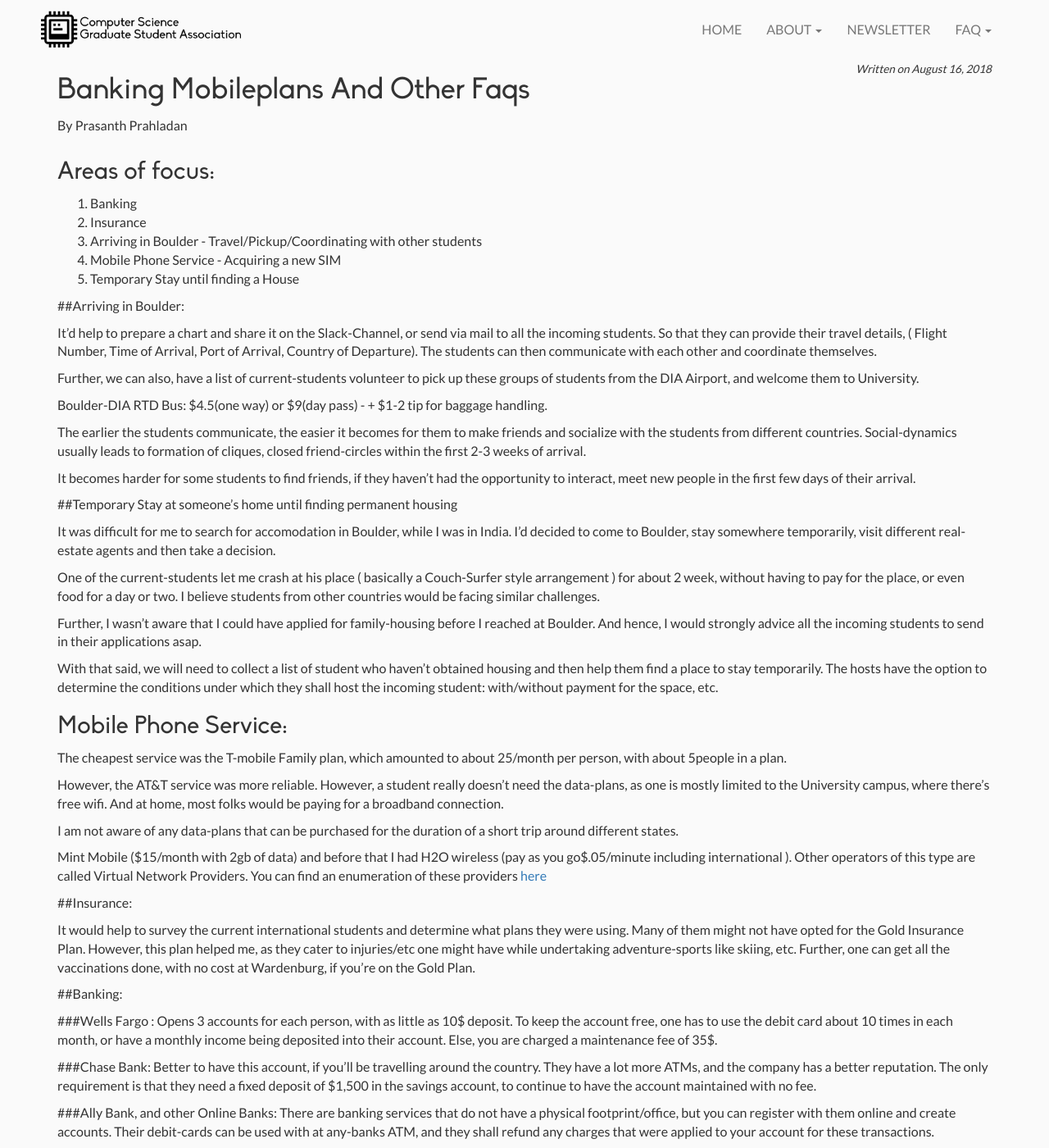
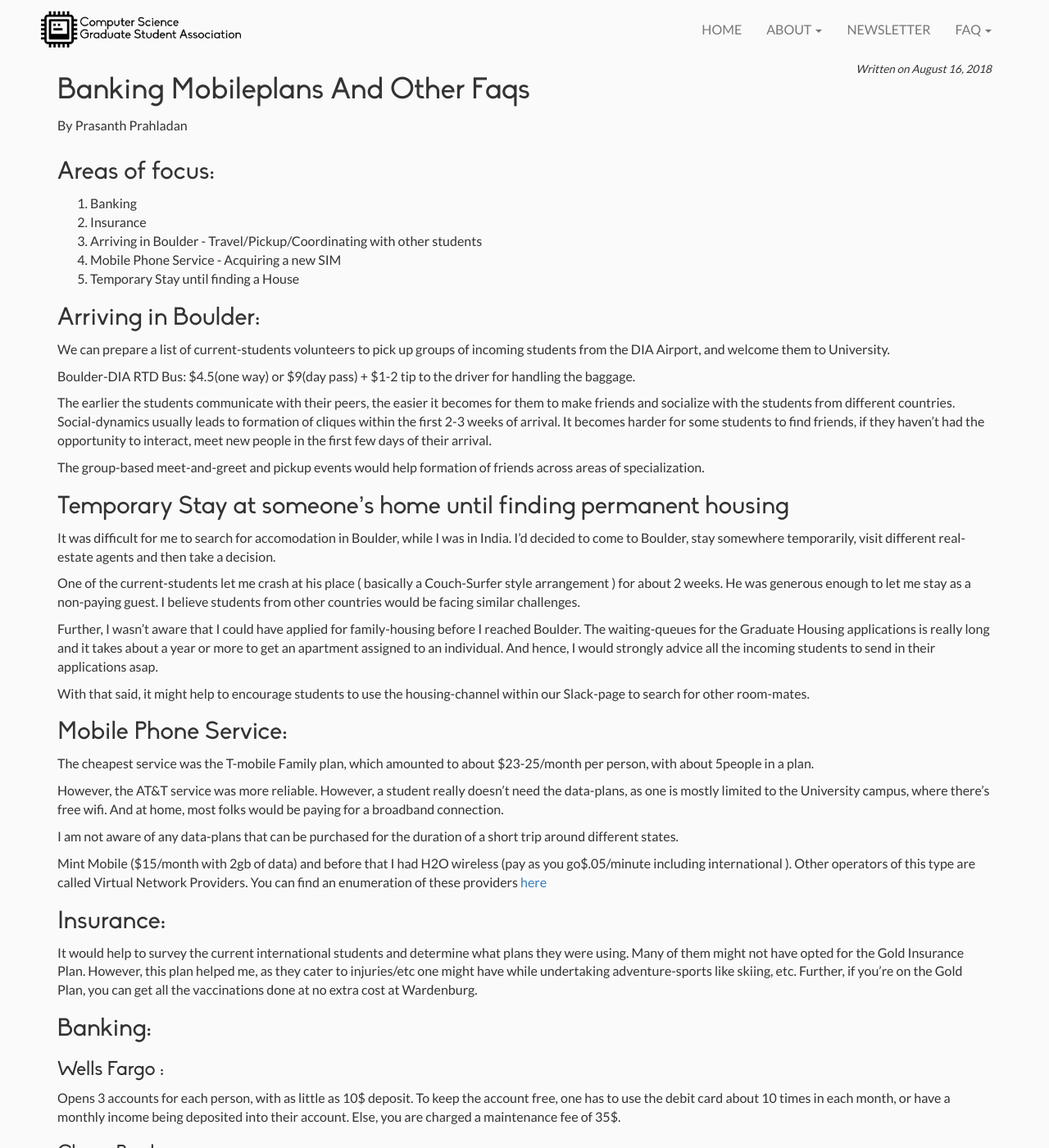
Before and after one commit to casassg/events-landing, a Jekyll site: the page built from _posts/2018-08-16-Banking-MobilePlans-and-other-FAQs.md, in a window 1280 px wide and 1400 px high. Shown: the whole window at 82% size. Built offline with Jekyll 4.4.1, drawn with Linux system fonts in a browser that asks for light colours; nearby versions of some CDN libraries; some of the changed text lies outside the part shown.

Commit message:
edits to improve the page

```diff
--- a/_posts/2018-08-16-Banking-MobilePlans-and-other-FAQs.md
+++ b/_posts/2018-08-16-Banking-MobilePlans-and-other-FAQs.md
@@ -12,33 +12,30 @@ author: Prasanth Prahladan
 
 
 
-##Arriving in Boulder:
-
-It'd help to prepare a chart and share it on the Slack-Channel, or send via mail to all the incoming students. So that they can provide their travel details, ( Flight Number, Time of Arrival, Port of Arrival, Country of Departure). The students can then communicate with each other and coordinate themselves.
-
-Further, we can also, have a list of current-students volunteer to pick up these groups of students from the DIA Airport, and welcome them to University.
+## Arriving in Boulder:
+We can prepare a list of current-students volunteers to pick up groups of incoming students from the DIA Airport, and welcome them to University.
 
 Boulder-DIA RTD Bus:
-$4.5(one way) or $9(day pass) - + $1-2 tip for baggage handling.
+$4.5(one way) or $9(day pass) + $1-2 tip to the driver for handling the baggage.
 
-The earlier the students communicate, the easier it becomes for them to make friends and socialize with the students from different countries. Social-dynamics usually leads to formation of cliques, closed friend-circles within the first 2-3 weeks of arrival.
+The earlier the students communicate with their peers, the easier it becomes for them to make friends and socialize with the students from different countries. Social-dynamics usually leads to formation of cliques within the first 2-3 weeks of arrival. It becomes harder for some students to find friends, if they haven't had the opportunity to interact, meet new people in the first few days of their arrival.
 
-It becomes harder for some students to find friends, if they haven't had the opportunity to interact, meet new people in the first few days of their arrival.
+The group-based meet-and-greet and pickup events would help formation of friends across areas of specialization.
 
 
-##Temporary Stay at someone's home until finding permanent housing
+## Temporary Stay at someone's home until finding permanent housing
 
 It was difficult for me to search for accomodation in Boulder, while I was in India. I'd decided to come to Boulder, stay somewhere temporarily, visit different real-estate agents and then take a decision.
 
-One of the current-students let me crash at his place ( basically a Couch-Surfer style arrangement ) for about 2 week, without having to pay for the place, or even food for a day or two. I believe students from other countries would be facing similar challenges.
+One of the current-students let me crash at his place ( basically a Couch-Surfer style arrangement ) for about 2 weeks. He was generous enough to let me stay as a non-paying guest. I believe students from other countries would be facing similar challenges.
 
-Further, I wasn't aware that I could have applied for family-housing before I reached at Boulder. And hence, I would strongly advice all the incoming students to send in their applications asap.
+Further, I wasn't aware that I could have applied for family-housing before I reached Boulder. The waiting-queues for the Graduate Housing applications is really long and it takes about a year or more to get an apartment assigned to an individual. And hence, I would strongly advice all the incoming students to send in their applications asap.
 
-With that said, we will need to collect a list of student who haven't obtained housing and then help them find a place to stay temporarily. The hosts have the option to determine the conditions under which they shall host the incoming student: with/without payment for the space, etc.
+With that said, it might help to encourage students to use the housing-channel within our Slack-page to search for other room-mates.
 
 
 ## Mobile Phone Service:
-The cheapest service was the T-mobile Family plan, which amounted to about 25/month per person, with about  5people in a plan.
+The cheapest service was the T-mobile Family plan, which amounted to about $23-25/month per person, with about  5people in a plan.
 
 However, the AT&T service was more reliable. However, a student really doesn't need the data-plans, as one is mostly limited to the University campus, where there's free wifi. And at home, most folks would be paying for a broadband connection.
 
@@ -48,29 +45,29 @@ Mint Mobile ($15/month with 2gb of data) and before that I had H2O wireless (pay
 You can find an enumeration of these providers [here](https://en.wikipedia.org/wiki/List_of_United_States_mobile_virtual_network_operators)
 
 
-##Insurance:
+## Insurance:
 
 It would help to survey the current international students and determine what plans they were using. Many of them might not have opted for the Gold Insurance Plan. However, this plan helped me, as they cater to injuries/etc one might have while undertaking adventure-sports like skiing, etc.
-Further, one can get all the vaccinations done, with no cost at Wardenburg, if you're on the Gold Plan.
+Further, if you're on the Gold Plan, you can get all the vaccinations done at no extra cost at Wardenburg.
 
-##Banking:
+## Banking:
 
-###Wells Fargo :
+### Wells Fargo :
 Opens 3 accounts for each person, with as little as 10$ deposit. To keep the account free, one has to use the debit card about 10 times in each month, or have a monthly income being deposited into their account. Else, you are charged a maintenance fee of 35$.
 
-###Chase Bank:
-Better to have this account, if you'll be travelling around the country. They have a lot more ATMs, and the company has a better reputation. The only requirement is that they need a fixed deposit of $1,500 in the savings account, to continue to have the account maintained with no fee.
+### Chase Bank:
+Better to have this account, if you'll be travelling around the country. They have a lot more ATMs across the North-East and North-West. The only requirement is that they need a fixed deposit of $1,500 in the checking account with one direct-deposit, to continue to have the account maintained with no fee.
 
-###Ally Bank, and other Online Banks:
+### Ally Bank, and other Online Banks:
 There are banking services that do not have a physical footprint/office, but you can register with them online and create accounts. Their debit-cards can be used with at any-banks ATM, and they shall refund any charges that were applied to your account for these transactions.
 
 
 
 ## International Money Transfer:
 
-###Services:
+### Services:
 Transferwise, WesternUnion, Remitly, etc
 Compare and check these services for the rates they provide.
 
-###Banks:
+### Banks:
 The banks often charge a fixed amount for any wire-transfer. Some banks might have a tie-up with some banks from your country-of-origin, and may provide the service at a lesser fee. But, you will have to inquire with them.
```
